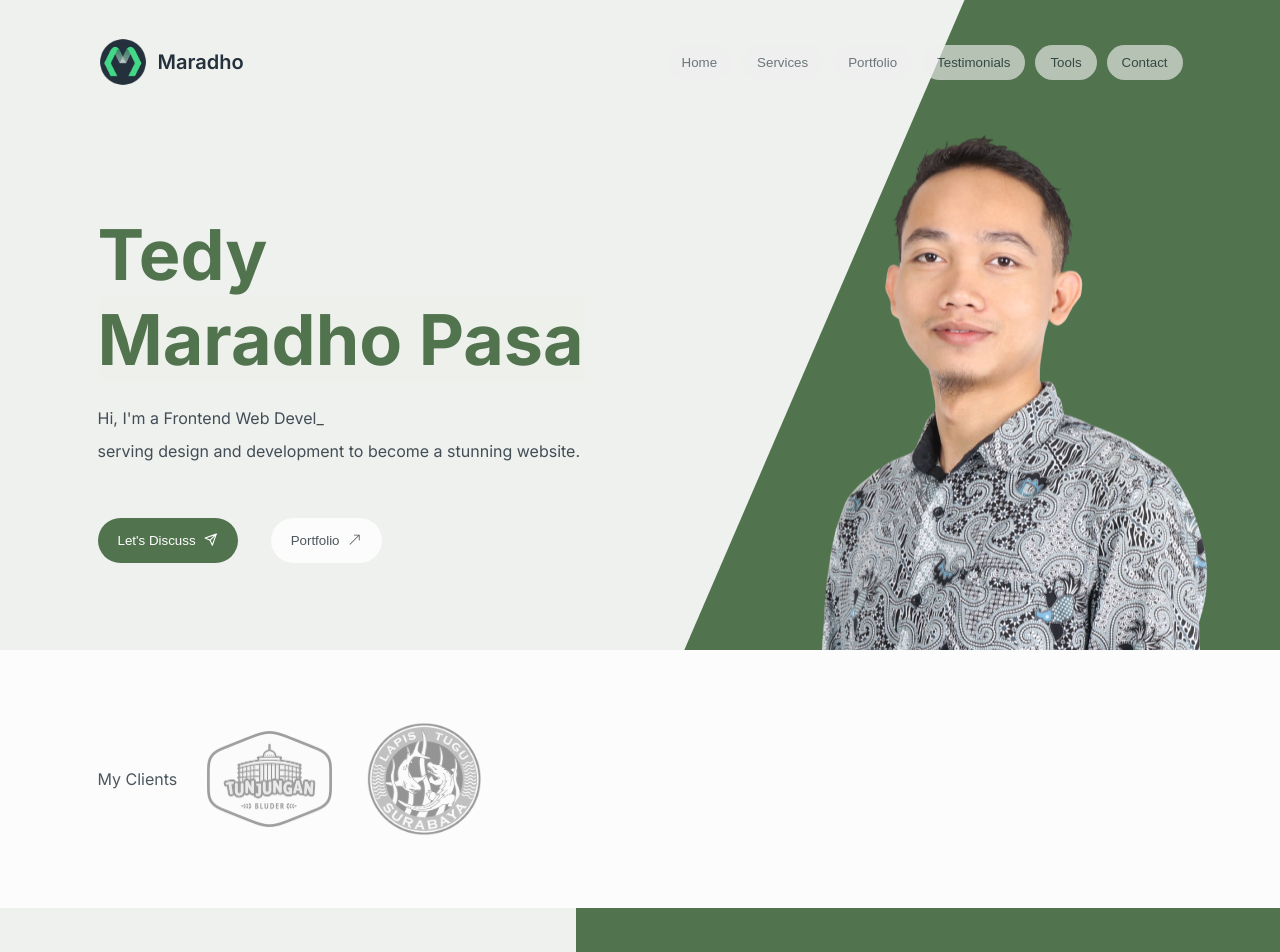
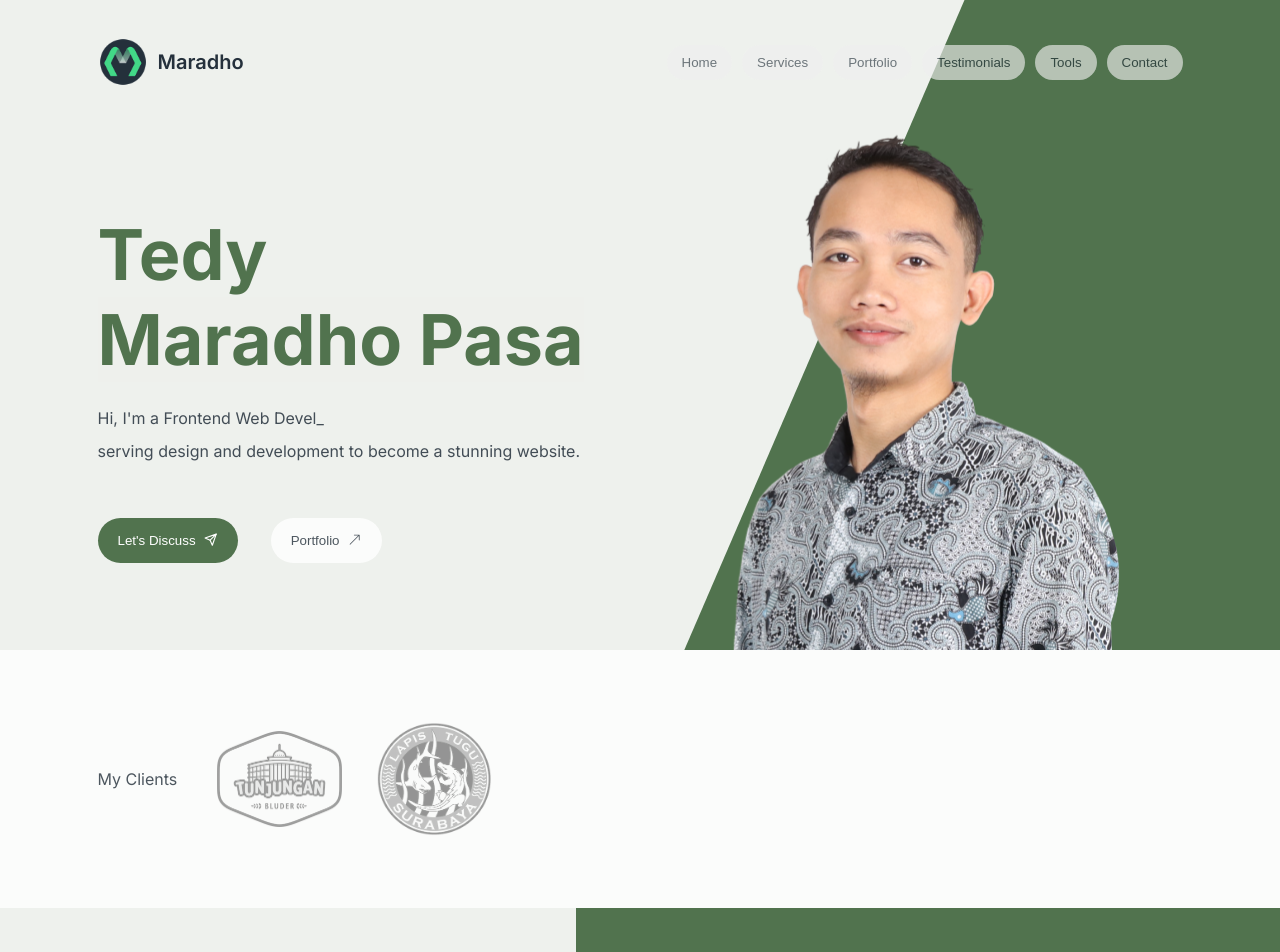
Before and after one commit to tedymaradho/maradho, a React (Vite) app: page / in a window 1280 px wide. Shown: the top 952 px of the page. Built offline with nearby package versions, Linux system fonts and the light colour scheme; the HTML template or start-up script is replaced by a standard one.

Commit message:
header fixed

```diff
--- a/src/components/Client.jsx
+++ b/src/components/Client.jsx
@@ -1,23 +1,51 @@
 import LogoBluderTunjungan from "../assets/logo-bluder-tunjungan.png";
 import LogoLapisTugu from "../assets/logo-lapis-tugu.png";
+import { device } from "../styles/Device";
 import styled from "styled-components";
 
 const Container = styled.div`
+  @media ${device.mobileS} {
+    display: flex;
+    flex-direction: column;
+    gap: 20px;
+  }
+  @media ${device.tablet} {
+    display: flex;
+    flex-direction: row;
+    gap: 40px;
+  }
+
+  align-items: center;
+`;
+
+const LogoBox = styled.div`
   display: flex;
   align-items: center;
   gap: 30px;
 `;
 
 const LogoBT = styled.img`
+  @media ${device.mobileS} {
+    height: 70px;
+  }
+  @media ${device.tablet} {
     width: 125px;
     height: 96px;
+  }
+
   filter: grayscale();
   opacity: 50%;
 `;
 
 const LogoLTS = styled.img`
+  @media ${device.mobileS} {
+    height: 85px;
+  }
+  @media ${device.tablet} {
     width: 124px;
     height: 122px;
+  }
+
   filter: grayscale();
   opacity: 50%;
 `;
@@ -26,8 +54,10 @@ function Client() {
   return (
     <Container>
       My Clients
+      <LogoBox>
         <LogoBT src={LogoBluderTunjungan} alt="Logo Bluder Tunjungan" />
         <LogoLTS src={LogoLapisTugu} alt="Logo Lapis Tugu Surabaya" />
+      </LogoBox>
     </Container>
   );
 }
--- a/src/components/Header.jsx
+++ b/src/components/Header.jsx
@@ -8,21 +8,21 @@ import { useEffect, useRef } from "react";
 import styled from "styled-components";
 
 const Container = styled.div`
-  width: 100vw;
   height: calc(650px - 124px);
 
   @media ${device.mobileS} {
+    width: 100vw;
     display: flex;
     flex-direction: column;
   }
   @media ${device.tablet} {
+    width: 100%;
     display: grid;
     grid-template-columns: 1fr 1fr;
   }
 `;
 
 const Left = styled.div`
-  width: 100%;
   height: 100%;
   display: flex;
   flex-direction: column;
--- a/src/components/Service.jsx
+++ b/src/components/Service.jsx
@@ -1,8 +1,16 @@
+import { device } from "../styles/Device";
 import styled from "styled-components";
 
 const Container = styled.div`
-  display: grid;
-  grid-template-columns: 1fr 1fr;
+  @media ${device.mobileS} {
+    display: flex;
+    flex-direction: column;
+  }
+  @media ${device.tablet} {
+    display: grid;
+    grid-template-columns: 1fr 1fr;
+  }
+
   align-items: center;
   height: 650px;
 `;
--- a/src/pages/Home.jsx
+++ b/src/pages/Home.jsx
@@ -39,7 +39,12 @@ const HeaderShape = styled.div`
   top: 0;
   right: 0;
   z-index: -1;
-  clip-path: polygon(71% 0%, 100% 0%, 100% 100%, 45.25% 100%);
+  @media ${device.mobileS} {
+    clip-path: polygon(81.75% 57.3%, 100% 57.3%, 100% 100%, 9.25% 100%);
+  }
+  @media ${device.tablet} {
+    clip-path: polygon(71% 0%, 100% 0%, 100% 100%, 45.25% 100%);
+  }
   background-color: #51734e;
 `;
 
@@ -61,10 +66,17 @@ const ServiceShape = styled.div`
   width: 55%;
   height: 100%;
   position: absolute;
-  top: 0;
+
   right: 0;
   z-index: -2;
   background-color: #51734e;
+
+  @media ${device.mobileS} {
+    top: 50%;
+  }
+  @media ${device.tablet} {
+    top: 0;
+  }
 `;
 
 const SectionProject = styled.div`
```
Lines whose indentation alone changed are shown as unchanged.
